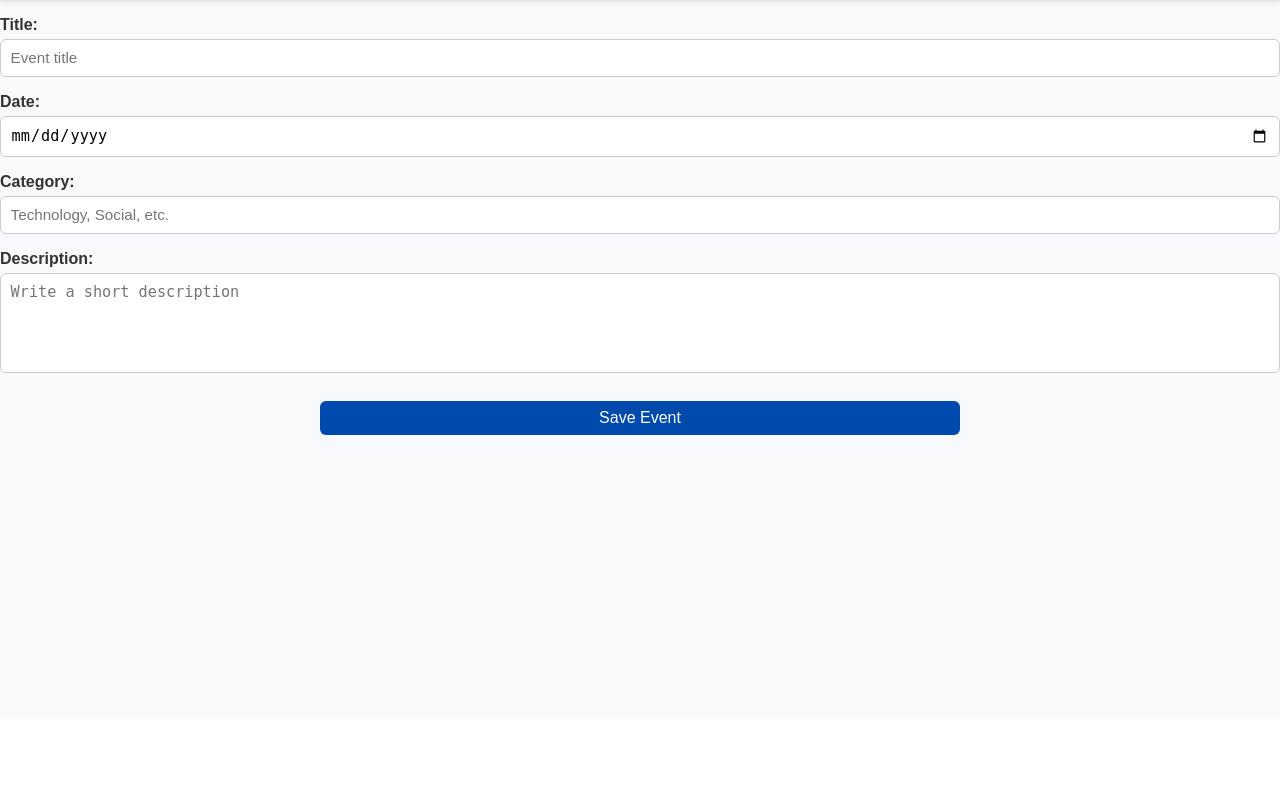
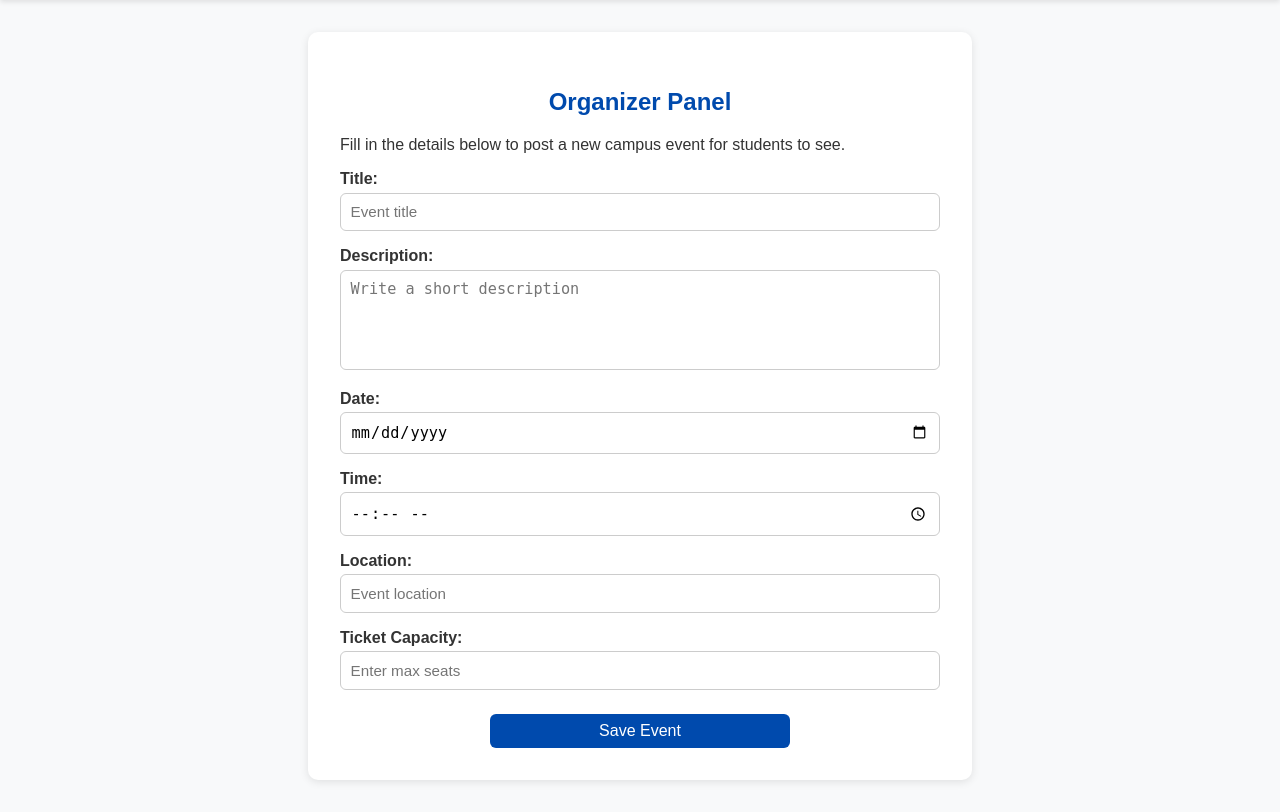
Before and after one commit to Jad-Atieh/SOEN-341-Project-Fall-2025, a Python web app: template core/templates/core/create_event.html in a window 1280 px wide. Shown: the part 81-893 px from the top of the page. Before the commit the page ends 516 px from the top, so only its background shows below. Run offline with Jinja, Linux system fonts and the light colour scheme; the template is opened without the code that fills it, so the values that code supplies are empty.

Commit message:
Update create_event.html

```diff
--- a/core/templates/core/create_event.html
+++ b/core/templates/core/create_event.html
@@ -1,6 +1,8 @@
 <!DOCTYPE html>
-<html>
+<html lang="en">
 <head>
+  <meta charset="UTF-8">
+  <meta name="viewport" content="width=device-width, initial-scale=1.0">
   <title>Create Event</title>
   <link rel="stylesheet" href="../static/css/style.css">
 </head>
@@ -9,19 +11,28 @@
     <h1>Create a New Event</h1>
   </header>
 
-  <section>
+  <section class="create-event">
+    <h2>Organizer Panel</h2>
+    <p>Fill in the details below to post a new campus event for students to see.</p>
+
     <form>
-      <label>Title:</label>
-      <input type="text" placeholder="Event title" required><br>
+      <label for="title">Title:</label>
+      <input id="title" type="text" placeholder="Event title" required>
 
-      <label>Date:</label>
-      <input type="date"><br>
+      <label for="description">Description:</label>
+      <textarea id="description" placeholder="Write a short description" required></textarea>
 
-      <label>Category:</label>
-      <input type="text" placeholder="Technology, Social, etc."><br>
+      <label for="date">Date:</label>
+      <input id="date" type="date" required>
 
-      <label>Description:</label>
-      <textarea placeholder="Write a short description"></textarea><br>
+      <label for="time">Time:</label>
+      <input id="time" type="time" required>
+
+      <label for="location">Location:</label>
+      <input id="location" type="text" placeholder="Event location" required>
+
+      <label for="capacity">Ticket Capacity:</label>
+      <input id="capacity" type="number" placeholder="Enter max seats" min="1" required>
 
       <button type="submit">Save Event</button>
     </form>
```
